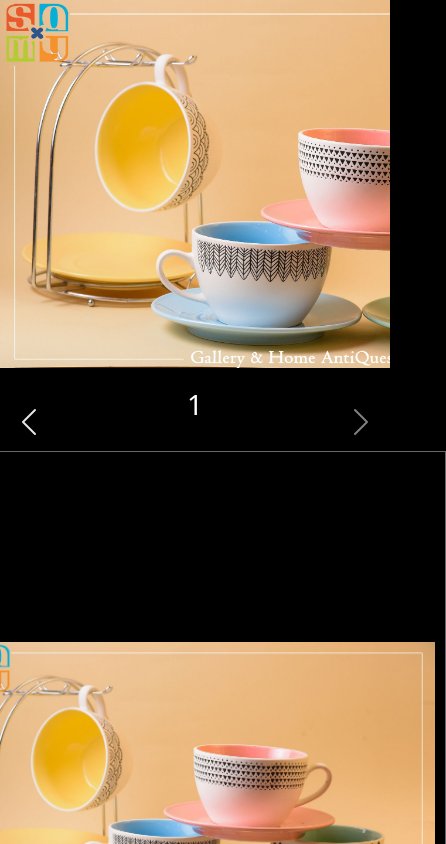
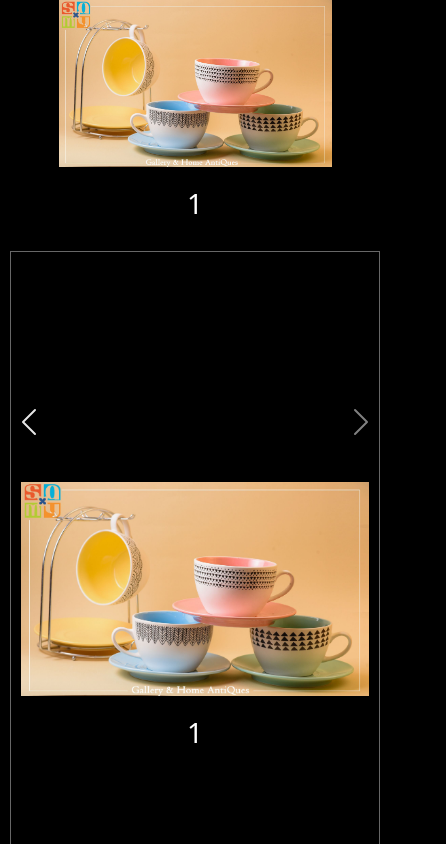
Before and after one commit to Amr-AG/samay, a plain HTML site: page index.html in a window 390 px wide. Shown: the top 844 px of the page, 446 px wide, since content can reach past the window. Drawn offline with nearby package versions, Linux system fonts and the light colour scheme.

Commit message:
Update index.html

```diff
--- a/index.html
+++ b/index.html
@@ -22,11 +22,12 @@
     >
     <style>
       .w-100{
-        width: 600px !important;
         margin:auto;
-      }</style>
-
-      <div class="carousel-inner" style="vertical-align: middle !important">
+        width:70% !important;
+      }
+      </style>
+
+      <div class="carousel-inner" >
         <div class="carousel-item active">
           <img src="1.jpg" class="d-block w-100" alt="..." />
           <h1 style="color:#fff;margin:20px auto;width: fit-content;">1</h1>
@@ -55,11 +56,12 @@
           <img src="6.jpg" class="d-block w-100" alt="..." />
           <h1 style="color:#fff;margin:20px auto;width: fit-content;">6</h1>
         </div>
-        <div class="carousel-item">
-
+
+        <!-- <div class="carousel-item">
           <img src="7.jpg" class="d-block w-100" alt="..." />
           <h1 style="color:#fff;margin:20px auto;width: fit-content;">7</h1>
-        </div>
+        </div> -->
+
         <div class="carousel-item">
 
           <img src="8.jpg" class="d-block w-100" alt="..." />
@@ -1605,6 +1607,9 @@
           align-content: center;
 
         }
+        @media(max-width:767px){
+          .containerr .w-100{width:100% !important;}
+        }
       </style>
 
     <div class="samy">
@@ -1635,11 +1640,11 @@
       <img src="6.jpg" class="d-block w-100" alt="..." />
       <h1 style="color:#fff;margin:20px auto;width: fit-content;">6</h1>
     </div>
-    <div class="samy">
+    <!-- <div class="samy">
 
       <img src="7.jpg" class="d-block w-100" alt="..." />
       <h1 style="color:#fff;margin:20px auto;width: fit-content;">7</h1>
-    </div>
+    </div> -->
     <div class="samy">
 
       <img src="8.jpg" class="d-block w-100" alt="..." />
```
